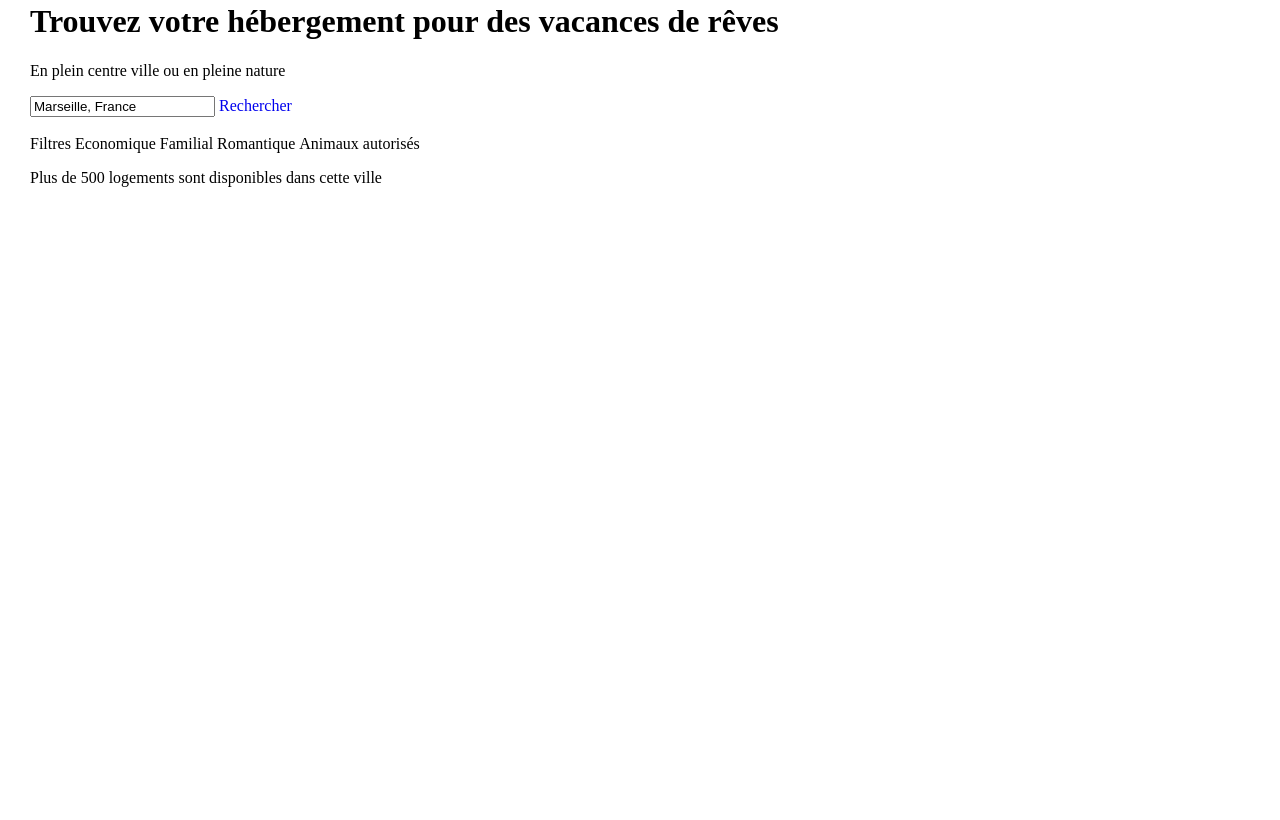
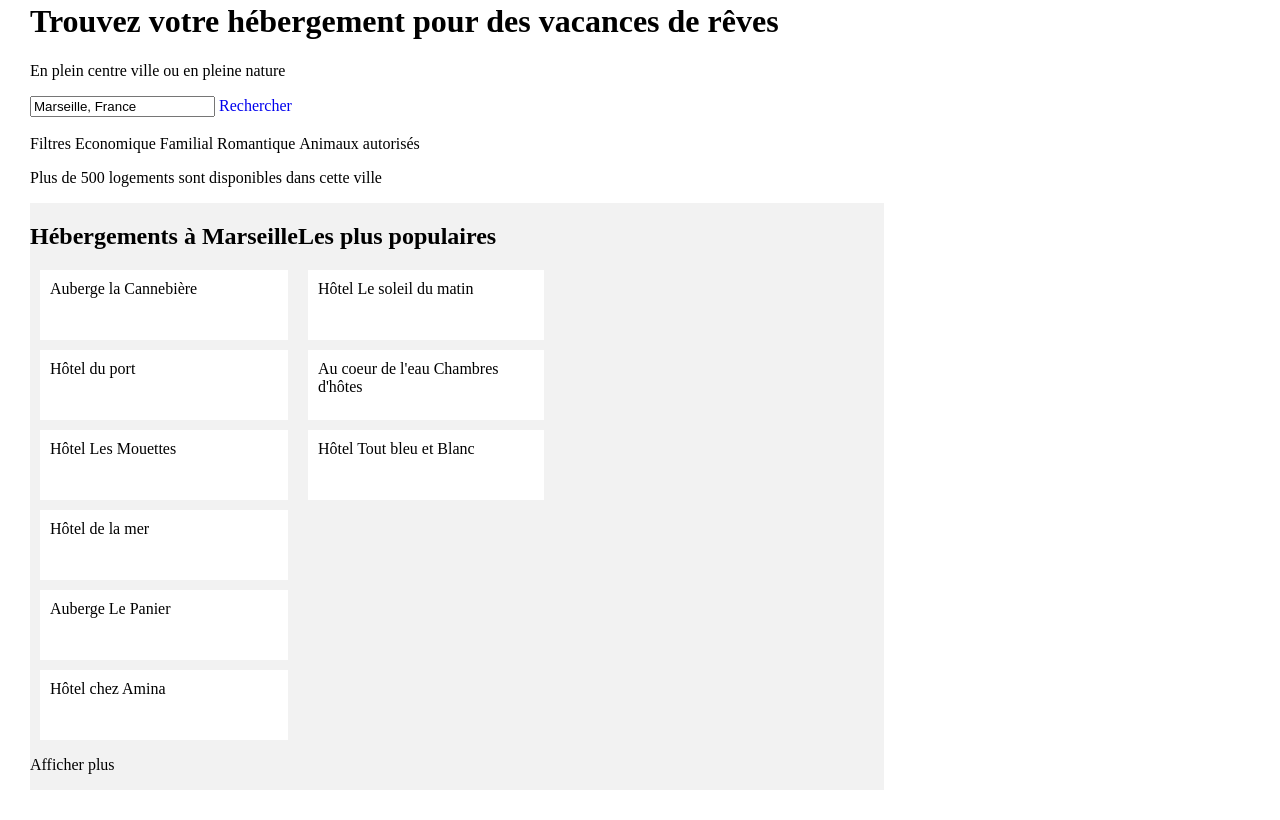
Before and after one commit to LaetiDuche/LaetitiaDuchemin_2_05032021, a plain HTML site: page index.html in a window 1280 px wide. Shown: the part 97-917 px from the top of the page. Before the commit the page ends 800 px from the top, so only its background shows below. Drawn offline with Linux system fonts and the light colour scheme.

Commit message:
git commit -m "section+aside"

```diff
--- a/index.html
+++ b/index.html
@@ -33,17 +33,40 @@
             <li>Familial</li>
             <li>Romantique</li>
             <li>Animaux autorisés</li>
+        </ul>
 
         <p>Plus de 500 logements sont disponibles dans cette ville</p>
 
         <section>
+            <div id="hébergement">
+                <header>
+                    <h2>Hébergements à Marseille</h2>
+                </header>
+                <article>Auberge la Cannebière</article>
+                <article>Hôtel du port</article>
+                <article>Hôtel Les Mouettes</article>
+                <article>Hôtel de la mer</article>
+                <article>Auberge Le Panier</article>
+                <article>Hôtel chez Amina</article>
+                <p>Afficher plus</p>
+            </div>
+
+        <aside>
+            <div id="populaires">
+                <header>
+                    <h2>Les plus populaires</h2>
+                </header>
+                <article>Hôtel Le soleil du matin</article>
+                <article>Au coeur de l'eau Chambres d'hôtes</article>
+                <article>Hôtel Tout bleu et Blanc</article>
+            </div>
+        </aside>
 
         </section>
 
+        <section>
 
-            </ul>
-
-
+        </section>
 
     </body>
     <footer>
--- a/styles.css
+++ b/styles.css
@@ -2,8 +2,6 @@
 {
     font-family: "raleway";
     src: url(Raleway.ttf) format(ttf);
-    font-weight: normal;
-    font-style: normal;
 }
 
 .menu
@@ -65,7 +63,25 @@ button
     color: black;
 }
 
-a.Rechercher
+article
 {
+    background-color: #ffffff;
+    padding: 10px;
+    margin: 10px;
+    height: 50px;
+}
 
+aside
+{
+    display: flex;
+    flex-wrap: wrap;
+    background-color: #F2F2F2;
+    width: 30%;
 }
+
+section
+{
+    background-color: #F2F2F2;
+    width: 70%;
+    display: flex;
+}
```
Lines whose indentation alone changed are shown as unchanged.
